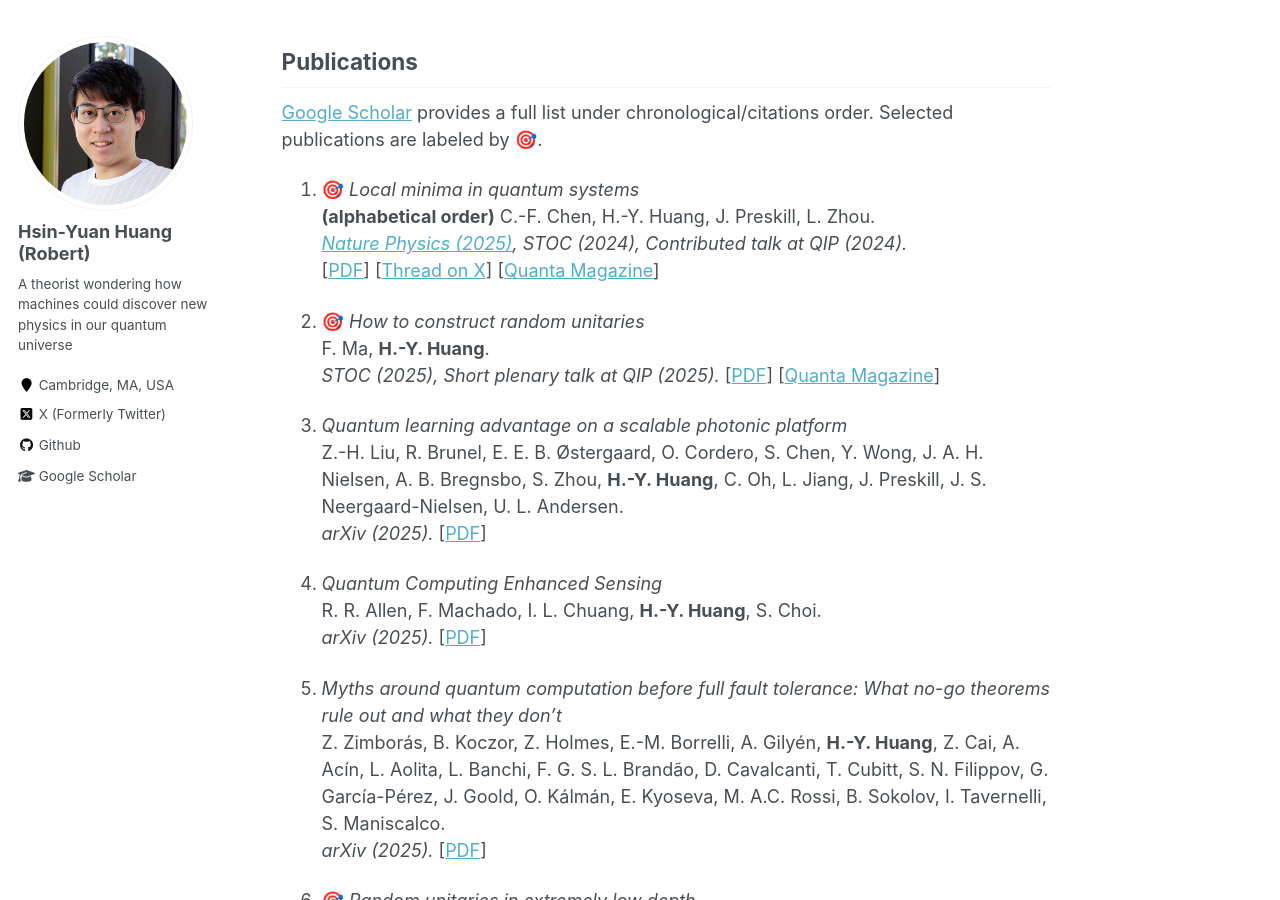
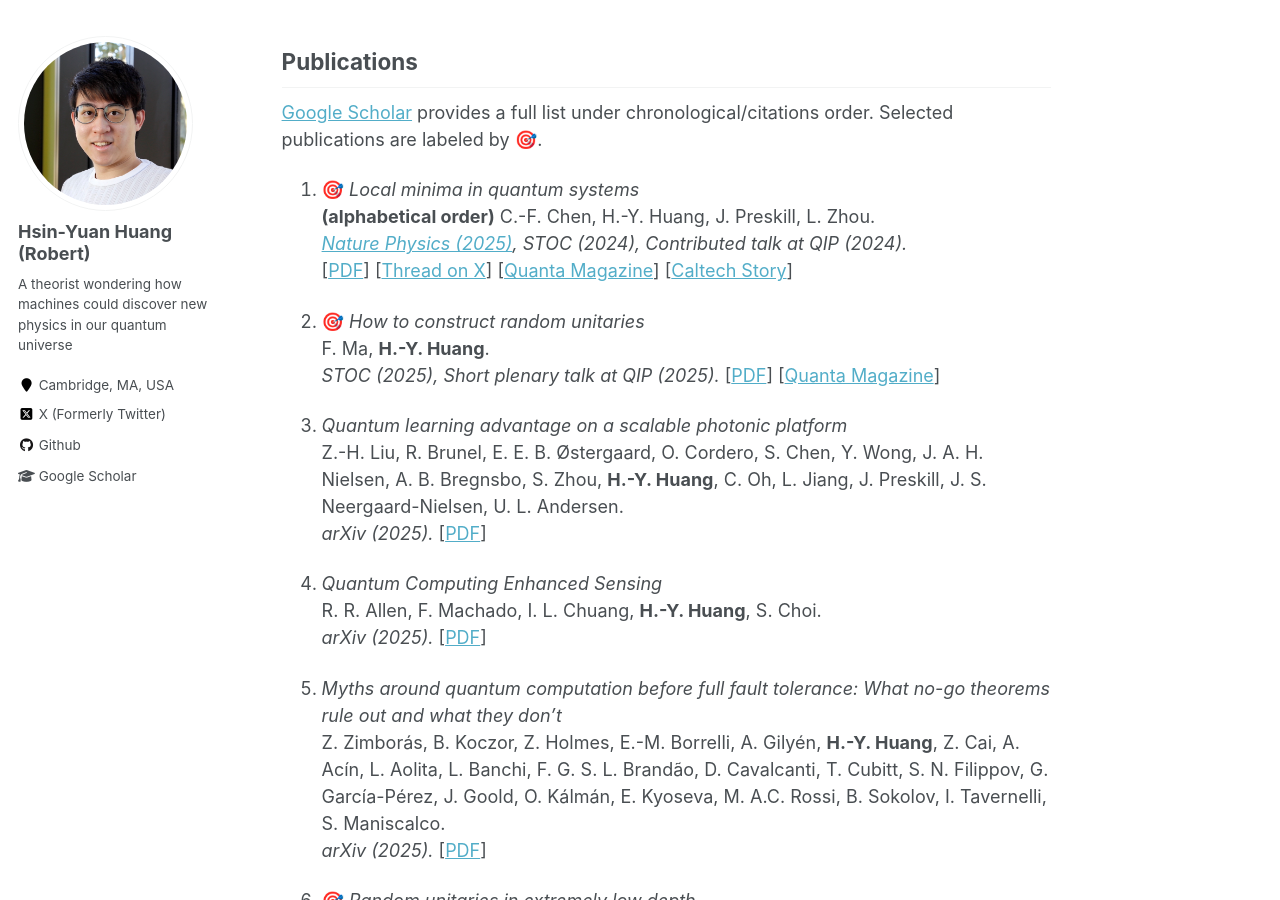
Before and after one commit to hsinyuan-huang/hsinyuan-huang.github.io, a Jekyll site: the page built from _pages/about.md, in a window 1280 px wide and 900 px high, scrolled down 1354 px. Built offline with Jekyll 4.4.1, drawn with Linux system fonts in a browser that asks for light colours; emoji names are drawn with the system emoji font; formulas are drawn with MathJax 3.

Commit message:
Update Website

```diff
--- a/_pages/about.md
+++ b/_pages/about.md
@@ -36,7 +36,7 @@
 1. :dart: *Local minima in quantum systems* <br>
 **(alphabetical order)** C.-F. Chen, H.-Y. Huang, J. Preskill, L. Zhou.<br>
 *<a href="https://www.nature.com/articles/s41567-025-02781-4" target="_blank">Nature Physics (2025)</a>, STOC (2024), Contributed talk at QIP (2024).*<br>
-[<a href="https://arxiv.org/abs/2309.16596" target="_blank">PDF</a>] [<a href="https://x.com/RobertHuangHY/status/1707861752942145672" target="_blank">Thread on X</a>] [<a href="https://www.quantamagazine.org/physicists-finally-find-a-problem-only-quantum-computers-can-do-20240312/" target="_blank">Quanta Magazine</a>]
+[<a href="https://arxiv.org/abs/2309.16596" target="_blank">PDF</a>] [<a href="https://x.com/RobertHuangHY/status/1707861752942145672" target="_blank">Thread on X</a>] [<a href="https://www.quantamagazine.org/physicists-finally-find-a-problem-only-quantum-computers-can-do-20240312/" target="_blank">Quanta Magazine</a>] [<a href="https://www.caltech.edu/about/news/proving-quantum-computers-have-the-edge" target="_blank">Caltech Story</a>]
 
 1. :dart: *How to construct random unitaries* <br>
 F. Ma, **H.-Y. Huang**.<br>
```
